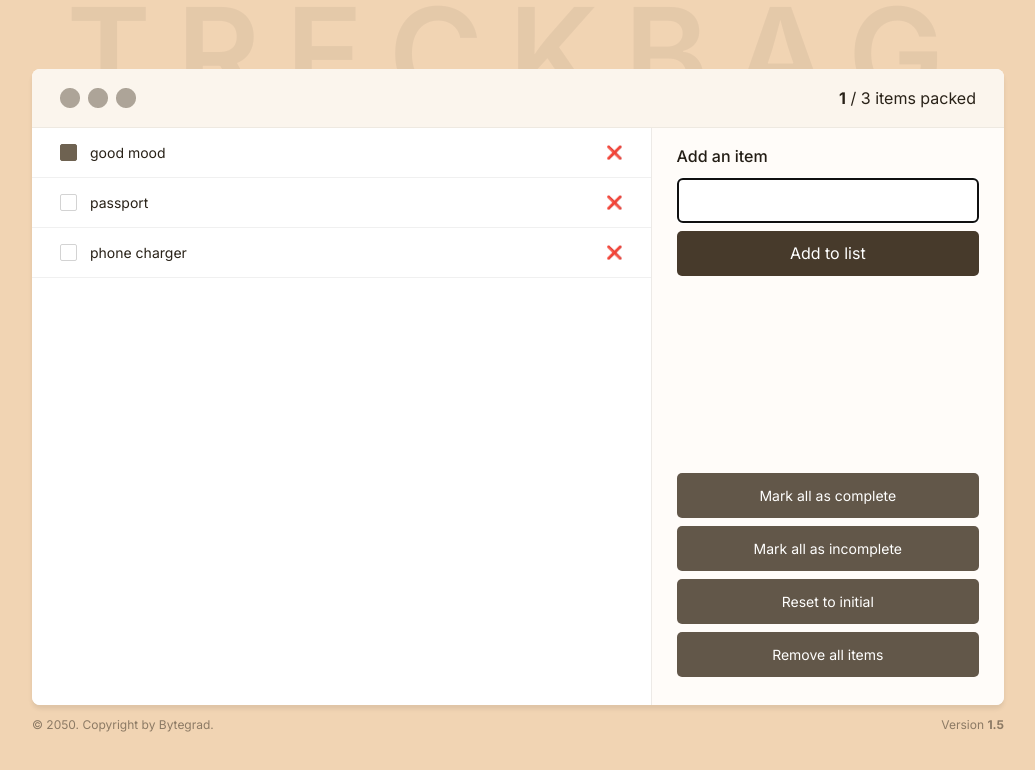
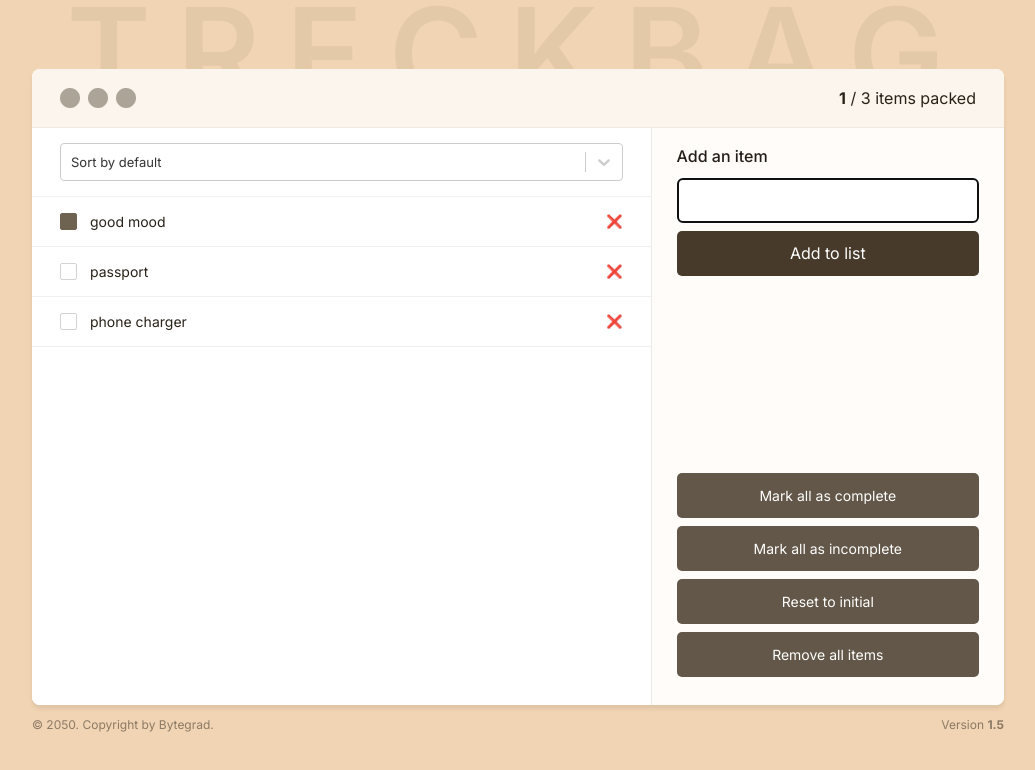
Before and after one commit to OlgaPrikhodko/trekbag, a React (Vite) app: page / in a window 1280 px wide. Shown: the top 770 px of the page, without its empty margins (122-1157 px from the left). Built offline with nearby package versions, Linux system fonts and the light colour scheme.

Commit message:
:star: add sort items feature

```diff
--- a/src/components/ItemList.tsx
+++ b/src/components/ItemList.tsx
@@ -1,5 +1,15 @@
+import Select from "react-select";
 import { ItemType } from "../lib/constants";
 import EmptyView from "./EmptyView";
+import { useState } from "react";
+
+const sortingOptions = [
+  { value: "default", label: "Sort by default" },
+  { value: "packed", label: "Sort by packed" },
+  { value: "unpacked", label: "Sort by unpacked" },
+];
+
+type SortingOptionValue = (typeof sortingOptions)[number]["value"];
 
 export default function ItemList({
   items,
@@ -10,12 +20,35 @@ export default function ItemList({
   handleDeleteItem: (id: number) => void;
   handleToggleItem: (id: number) => void;
 }) {
+  const [sortBy, setSortBy] = useState<SortingOptionValue>("default");
+  const sortedItems = [...items].sort((a: ItemType, b: ItemType) => {
+    if (sortBy === "packed") {
+      return Number(b.packed) - Number(a.packed);
+    }
+    if (sortBy === "unpacked") {
+      return Number(a.packed) - Number(b.packed);
+    }
+    return a.id - b.id;
+  });
+
   return (
     <>
       <ul className="item-list">
         {!items.length && <EmptyView />}
 
-        {items.map((item) => (
+        {items.length && (
+          <section className="sorting">
+            <Select
+              onChange={(option) => {
+                if (option) setSortBy(option.value);
+              }}
+              options={sortingOptions}
+              defaultValue={sortingOptions[0]}
+            />
+          </section>
+        )}
+
+        {sortedItems.map((item) => (
           <Item
             item={item}
             key={item.id}
```
